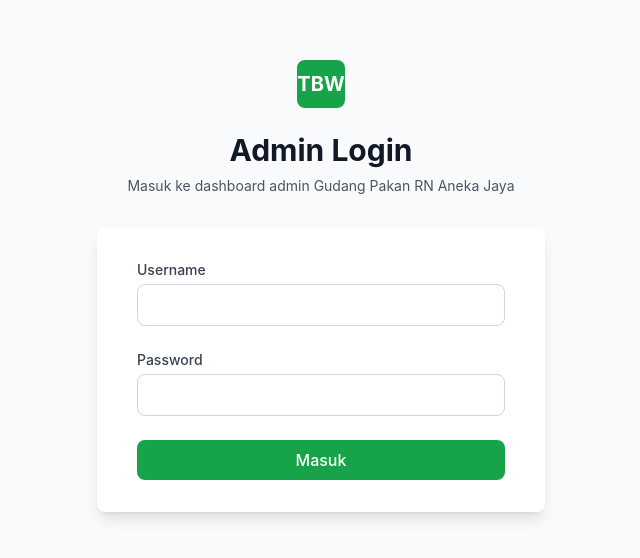
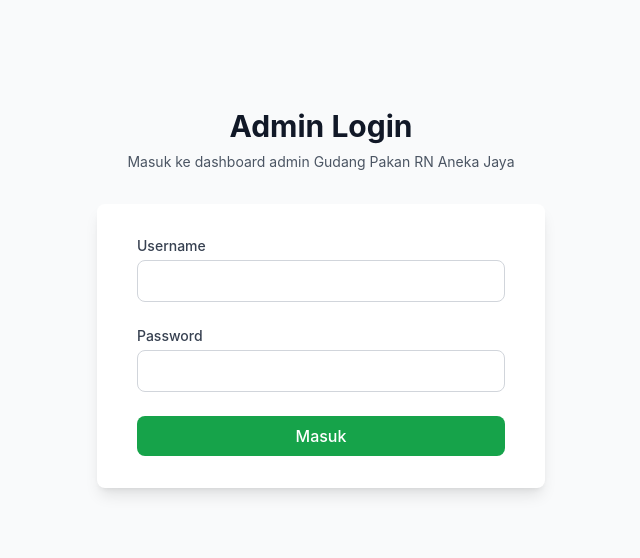
Before and after one commit to cecepns/rn-aneka-jaya, a React (Vite) app: page /admin/login in a window 1280 px wide. Shown: the part 114-672 px from the top of the page, without its empty margins (319-959 px from the left). Built offline with nearby package versions, Linux system fonts and the light colour scheme.

Commit message:
fix: news

```diff
--- a/src/pages/admin/Dashboard.jsx
+++ b/src/pages/admin/Dashboard.jsx
@@ -42,9 +42,6 @@
         <div className="max-w-7xl mx-auto px-4 sm:px-6 lg:px-8">
           <div className="flex justify-between items-center py-4">
             <div className="flex items-center space-x-2">
-              <div className="w-8 h-8 bg-primary-600 rounded-lg flex items-center justify-center">
-                <span className="text-white font-bold text-sm">TBW</span>
-              </div>
               <h1 className="text-xl font-bold text-gray-900">Admin Dashboard</h1>
             </div>
             <button
--- a/src/pages/admin/Login.jsx
+++ b/src/pages/admin/Login.jsx
@@ -36,11 +36,6 @@
   return (
     <div className="min-h-screen bg-gray-50 flex flex-col justify-center py-12 sm:px-6 lg:px-8">
       <div className="sm:mx-auto sm:w-full sm:max-w-md">
-        <div className="flex justify-center">
-          <div className="w-12 h-12 bg-primary-600 rounded-lg flex items-center justify-center">
-            <span className="text-white font-bold text-xl">TBW</span>
-          </div>
-        </div>
         <h2 className="mt-6 text-center text-3xl font-bold text-gray-900">
           Admin Login
         </h2>
```
